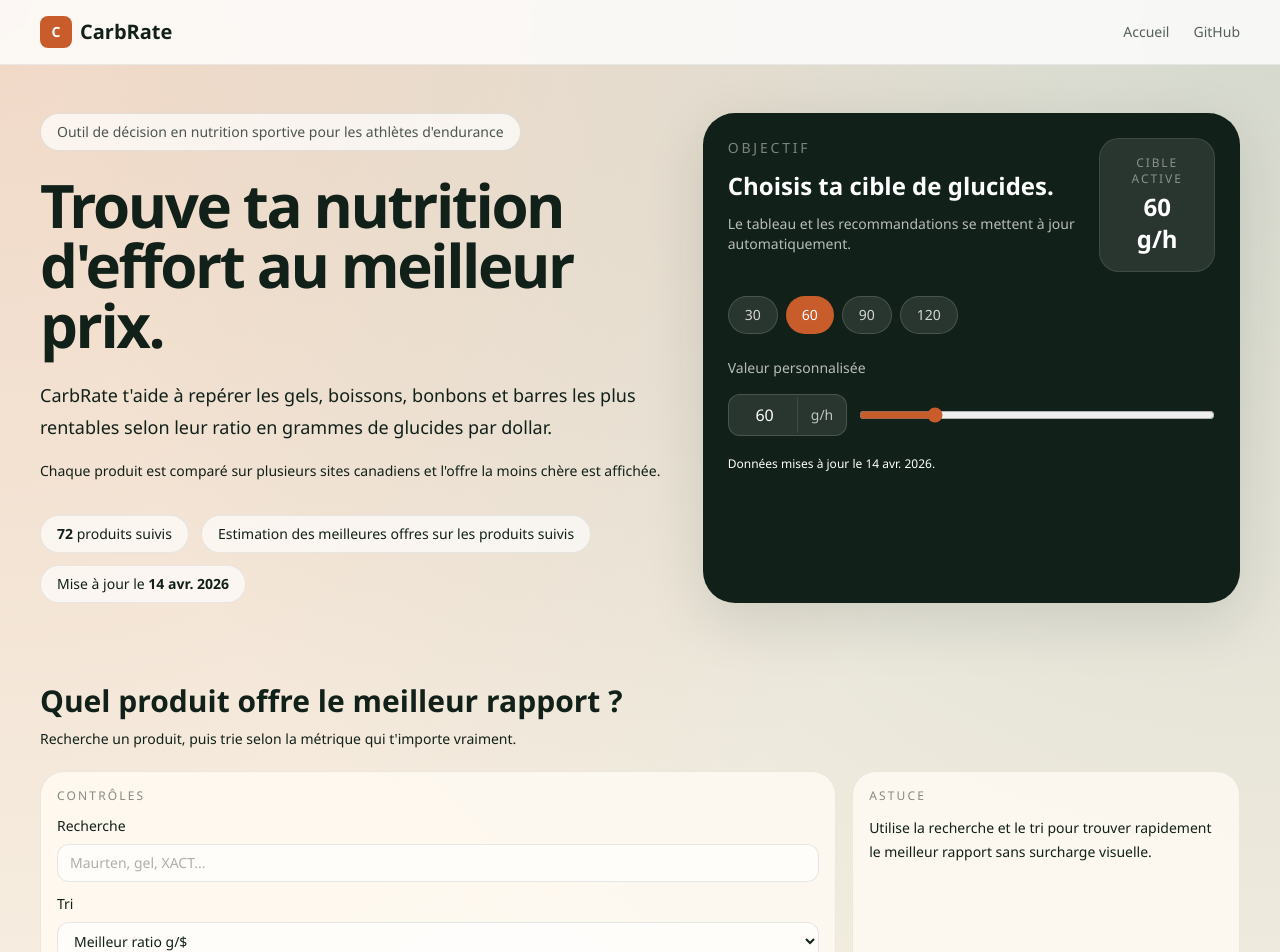
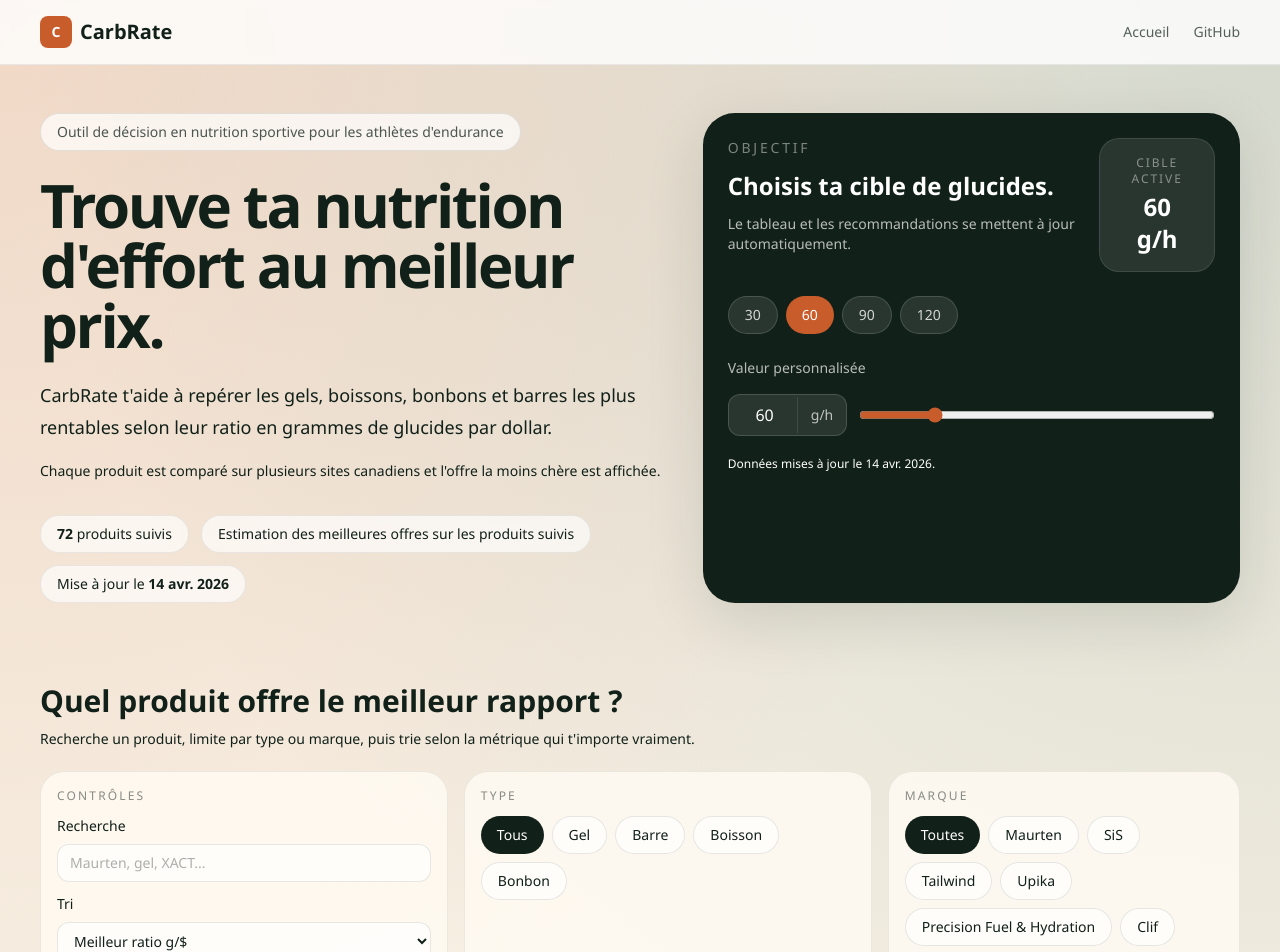
Before and after one commit to nathanguerard-ai/carbrate-site, a Next.js app: page / in a window 1280 px wide. Shown: the top 952 px of the page. Built offline with nearby package versions, Linux system fonts and the light colour scheme; no server answers.

Commit message:
Restore type and brand filters and remove Astuce panel

```diff
--- a/app/page.tsx
+++ b/app/page.tsx
@@ -5,11 +5,15 @@ import {
   clampTargetGrams,
   DEFAULT_TARGET_CARBS,
   getCatalogUpdatedAt,
+  getProductBrands,
   getProducts,
+  getProductTypes,
 } from "@/lib/carbrate";
 
 export default function Home() {
   const [targetGrams, setTargetGrams] = useState(DEFAULT_TARGET_CARBS);
+  const [selectedTypes, setSelectedTypes] = useState<string[]>([]);
+  const [selectedBrands, setSelectedBrands] = useState<string[]>([]);
   const [searchTerm, setSearchTerm] = useState("");
   const [sortBy, setSortBy] = useState("ratio");
   const [page, setPage] = useState(1);
@@ -17,7 +21,7 @@ export default function Home() {
 
   useEffect(() => {
     setPage(1);
-  }, [searchTerm, sortBy, targetGrams]);
+  }, [selectedTypes, selectedBrands, searchTerm, sortBy, targetGrams]);
   const targetPresets = [30, 60, 90, 120];
   const medalStyles = [
     "border-[#b68b1e] bg-[#f0c75a] text-[#3a2b00]",
@@ -26,8 +30,14 @@ export default function Home() {
   ];
 
   const allProducts = getProducts(targetGrams);
+  const productTypes = getProductTypes();
+  const productBrands = getProductBrands();
   const normalizedSearch = searchTerm.trim().toLowerCase();
   const filteredProducts = allProducts.filter((product) => {
+    const typeMatch =
+      selectedTypes.length === 0 || selectedTypes.includes(product.type);
+    const brandMatch =
+      selectedBrands.length === 0 || selectedBrands.includes(product.brand);
     const searchMatch =
       normalizedSearch.length === 0 ||
       product.name.toLowerCase().includes(normalizedSearch) ||
@@ -36,7 +46,7 @@ export default function Home() {
       product.offers.some((offer) =>
         offer.seller.toLowerCase().includes(normalizedSearch),
       );
-    return searchMatch;
+    return typeMatch && brandMatch && searchMatch;
   });
   const visibleProducts = [...filteredProducts].sort((a, b) => {
     if (sortBy === "cost") {
@@ -63,7 +73,9 @@ export default function Home() {
   const visibleBrandCount = new Set(
     visibleProducts.map((product) => product.brand),
   ).size;
-  const hasActiveFilters = normalizedSearch.length > 0;
+  const hasActiveFilters =
+    selectedTypes.length > 0 ||
+    selectedBrands.length > 0 ||
     normalizedSearch.length > 0;
   const scopeDescription = hasActiveFilters
     ? "dans la sélection"
@@ -195,12 +207,12 @@ export default function Home() {
               Quel produit offre le meilleur rapport ?
             </h2>
             <p className="mt-2 max-w-2xl text-sm leading-6 text-ink/68">
-                Recherche un produit, puis trie selon la
+              Recherche un produit, limite par type ou marque, puis trie selon la
               métrique qui t'importe vraiment.
             </p>
           </div>
-            <div className="grid gap-4 lg:grid-cols-[1.95fr_0.95fr]">
-              <div className="rounded-[1.5rem] border border-[var(--line)] bg-[var(--panel)] p-4">
+          <div className="grid gap-4 lg:grid-cols-[1.1fr_1.1fr_0.95fr]">
+            <div className="rounded-[1.5rem] border border-[var(--line)] bg-[var(--panel)] p-4">
               <p className="text-xs uppercase tracking-[0.18em] text-ink/50">
                 Contrôles
               </p>
@@ -232,6 +244,8 @@ export default function Home() {
                 <button
                   type="button"
                   onClick={() => {
+                      setSelectedTypes([]);
+                      setSelectedBrands([]);
                     setSearchTerm("");
                     setSortBy("ratio");
                   }}
@@ -243,12 +257,79 @@ export default function Home() {
             </div>
             <div className="rounded-[1.5rem] border border-[var(--line)] bg-[var(--panel)] p-4">
               <p className="text-xs uppercase tracking-[0.18em] text-ink/50">
-                Astuce
+                Type
               </p>
-              <p className="mt-3 text-sm leading-6 text-ink/68">
-                Utilise la recherche et le tri pour trouver rapidement le meilleur
-                rapport sans surcharge visuelle.
+              <div className="mt-3 flex flex-wrap gap-2">
+                <button
+                  type="button"
+                  onClick={() => setSelectedTypes([])}
+                  className={`rounded-full px-4 py-2 text-sm transition ${
+                    selectedTypes.length === 0
+                      ? "bg-ink text-white"
+                      : "border border-ink/10 bg-white/70 text-ink/72"
+                  }`}
+                >
+                  Tous
+                </button>
+                {productTypes.map((type) => (
+                  <button
+                    key={type}
+                    type="button"
+                    onClick={() =>
+                      setSelectedTypes((current) =>
+                        current.includes(type)
+                          ? current.filter((entry) => entry !== type)
+                          : [...current, type],
+                      )
+                    }
+                    className={`rounded-full px-4 py-2 text-sm transition ${
+                      selectedTypes.includes(type)
+                        ? "bg-ink text-white"
+                        : "border border-ink/10 bg-white/70 text-ink/72"
+                    }`}
+                  >
+                    {type}
+                  </button>
+                ))}
+              </div>
+            </div>
+            <div className="rounded-[1.5rem] border border-[var(--line)] bg-[var(--panel)] p-4">
+              <p className="text-xs uppercase tracking-[0.18em] text-ink/50">
+                Marque
               </p>
+              <div className="mt-3 flex flex-wrap gap-2">
+                <button
+                  type="button"
+                  onClick={() => setSelectedBrands([])}
+                  className={`rounded-full px-4 py-2 text-sm transition ${
+                    selectedBrands.length === 0
+                      ? "bg-ink text-white"
+                      : "border border-ink/10 bg-white/70 text-ink/72"
+                  }`}
+                >
+                  Toutes
+                </button>
+                {productBrands.map((brand) => (
+                  <button
+                    key={brand}
+                    type="button"
+                    onClick={() =>
+                      setSelectedBrands((current) =>
+                        current.includes(brand)
+                          ? current.filter((entry) => entry !== brand)
+                          : [...current, brand],
+                      )
+                    }
+                    className={`rounded-full px-4 py-2 text-sm transition ${
+                      selectedBrands.includes(brand)
+                        ? "bg-ink text-white"
+                        : "border border-ink/10 bg-white/70 text-ink/72"
+                    }`}
+                  >
+                    {brand}
+                  </button>
+                ))}
+              </div>
             </div>
           </div>
         </div>
```
